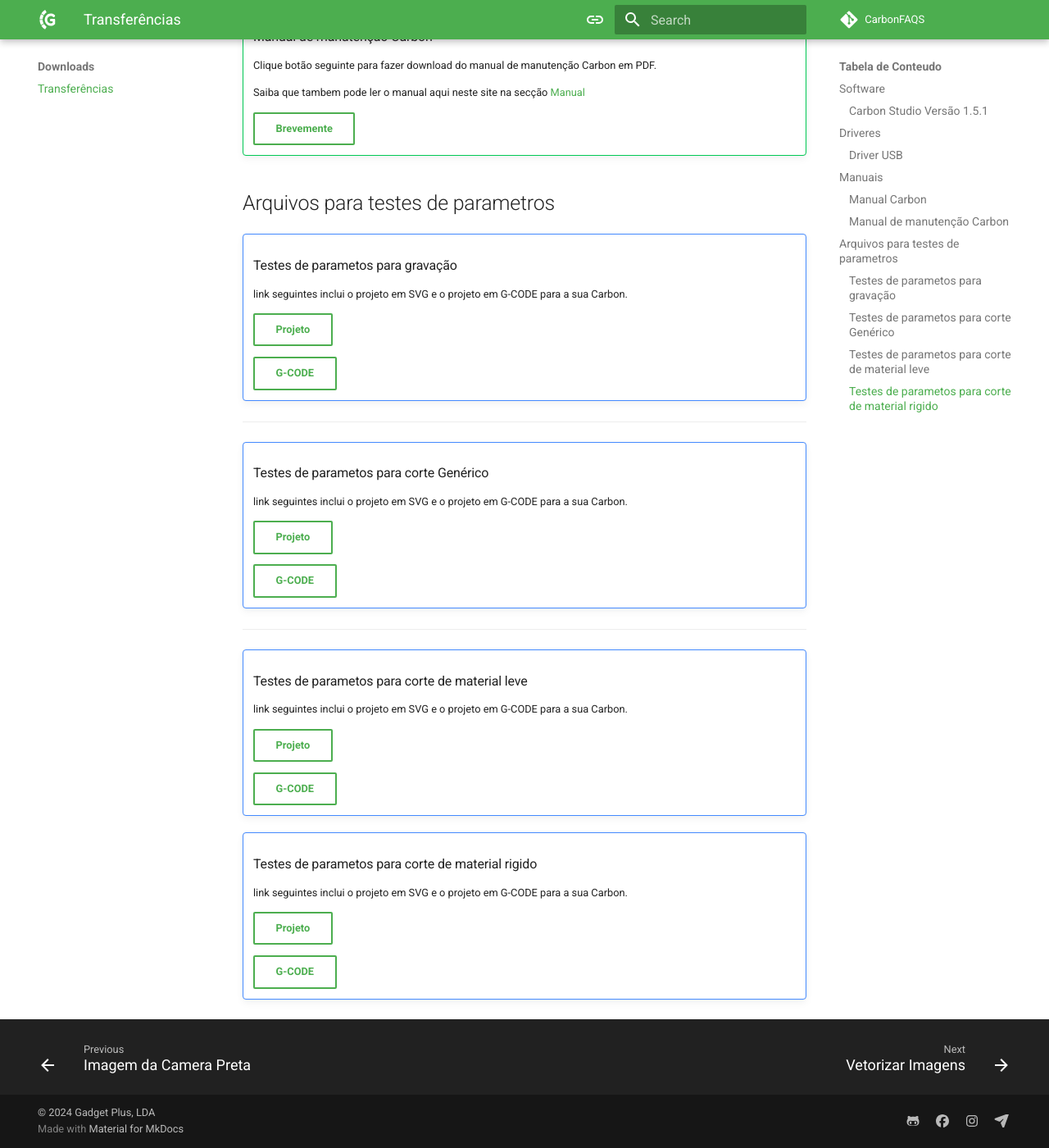
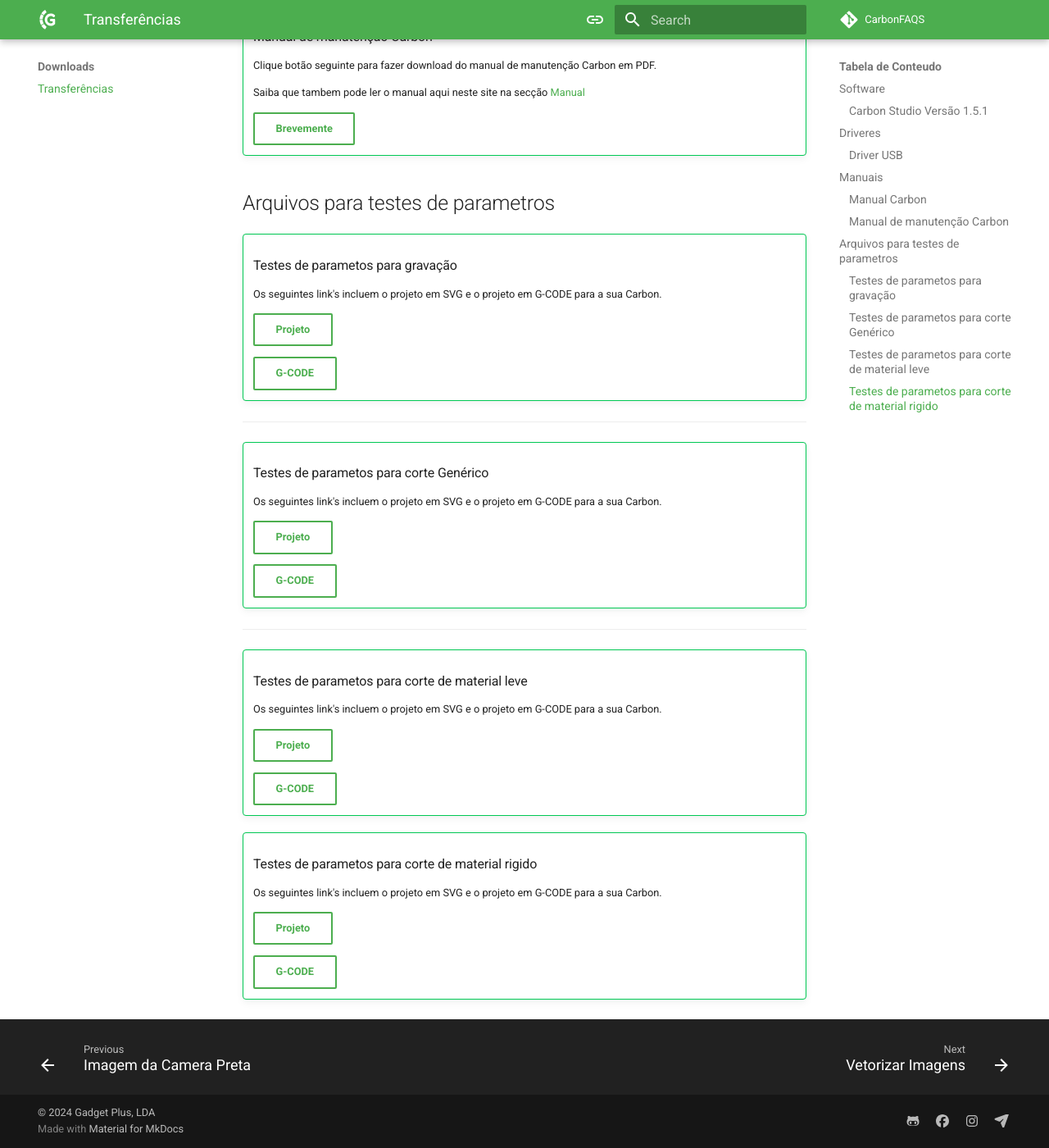
Before and after one commit to GadgetPlusKDB/Carbon-FAQS, an MkDocs documentation site: the page built from docs/transferencias/index.md, in a window 1280 px wide and 1400 px high, scrolled down 1132 px. Shown: the whole window at 82% size. Built offline with MkDocs 1.6.1 and Material for MkDocs 9.7.7, drawn with Linux system fonts in a browser that asks for light colours; comment, search, counter and statistics services are not loaded.

```diff
--- a/docs/transferencias/index.md
+++ b/docs/transferencias/index.md
@@ -57,10 +57,10 @@
 
 ## Arquivos para testes de parametros
 
-!!! sucess ""
+!!! success ""
 
     ### Testes de parametos para gravação
-    link seguintes inclui o projeto em SVG e o projeto em G-CODE para a sua Carbon.
+    Os seguintes link's incluem o projeto em SVG e o projeto em G-CODE para a sua Carbon.
 
     [Projeto](https://drive.google.com/file/d/1sXBBHdIT-MMOdsV7ryLSCILYHcarwev2/view?usp=sharing){ .md-button target="_blank"}
 
@@ -68,10 +68,10 @@
 
 ---
 
-!!! sucess ""
+!!! success ""
 
     ### Testes de parametos para corte Genérico
-    link seguintes inclui o projeto em SVG e o projeto em G-CODE para a sua Carbon.
+    Os seguintes link's incluem  o projeto em SVG e o projeto em G-CODE para a sua Carbon.
 
     [Projeto](https://drive.google.com/file/d/1CE58HRJOO_tI00HNdA3JmXp3heHcVoD9/view?usp=sharing){ .md-button target="_blank"}
 
@@ -79,19 +79,19 @@
 
 ---
 
-!!! sucess ""
+!!! success ""
 
     ### Testes de parametos para corte de material leve
-    link seguintes inclui o projeto em SVG e o projeto em G-CODE para a sua Carbon.
+    Os seguintes link's incluem  o projeto em SVG e o projeto em G-CODE para a sua Carbon.
 
     [Projeto](https://drive.google.com/file/d/1z6PlYjiTuLXBJqLrnuXp9qL-hYLv3Kj_/view?usp=sharing){ .md-button target="_blank"}
 
     [G-CODE](){ .md-button target="_blank"}
 
-!!! sucess ""
+!!! success ""
 
     ### Testes de parametos para corte de material rigido
-    link seguintes inclui o projeto em SVG e o projeto em G-CODE para a sua Carbon.
+    Os seguintes link's incluem  o projeto em SVG e o projeto em G-CODE para a sua Carbon.
 
     [Projeto](https://drive.google.com/file/d/1k_l5uuwtH0bzU3JK1k7zACYLTk-kWAE9/view?usp=sharing){ .md-button target="_blank"}
 
```
